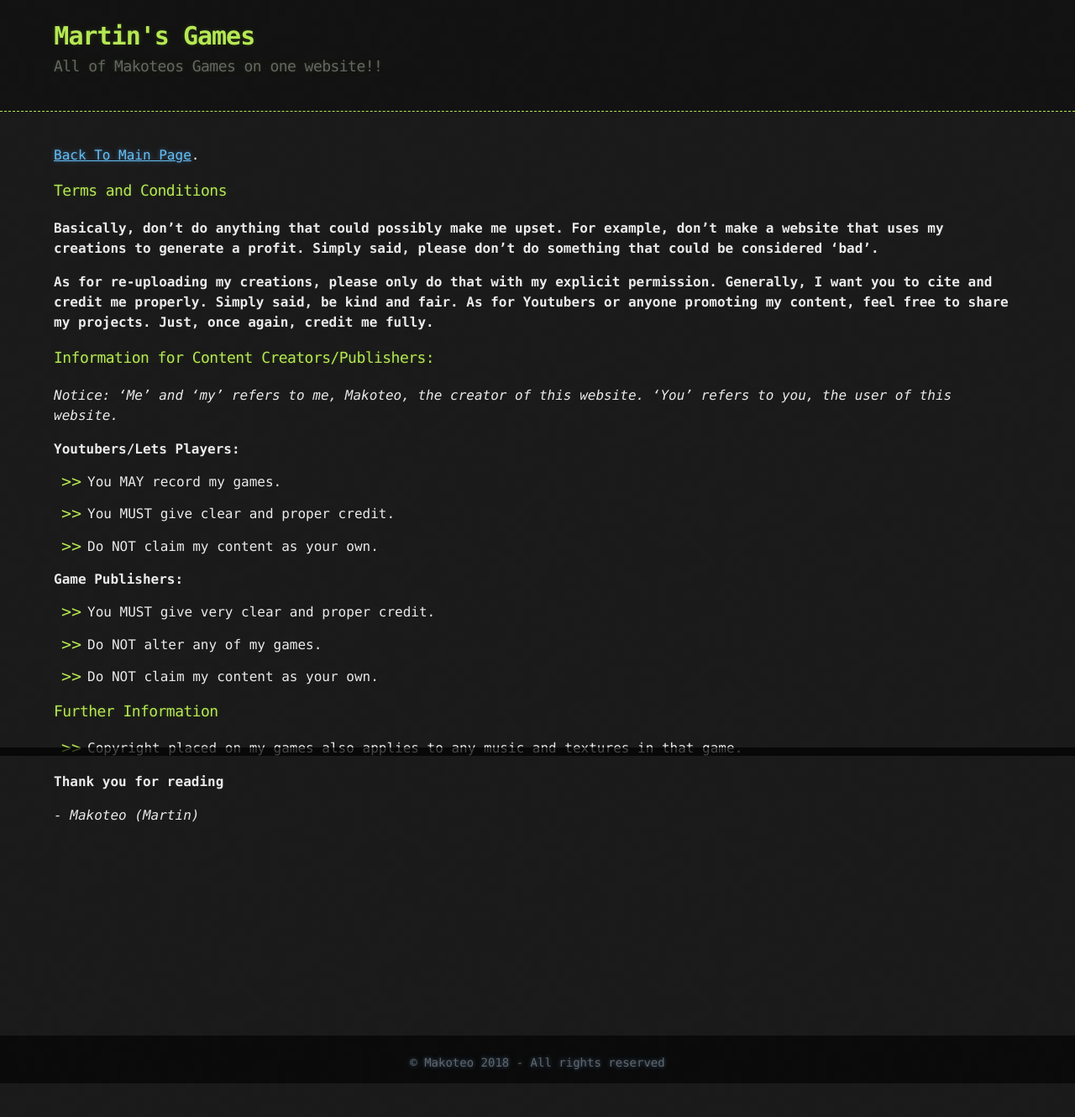
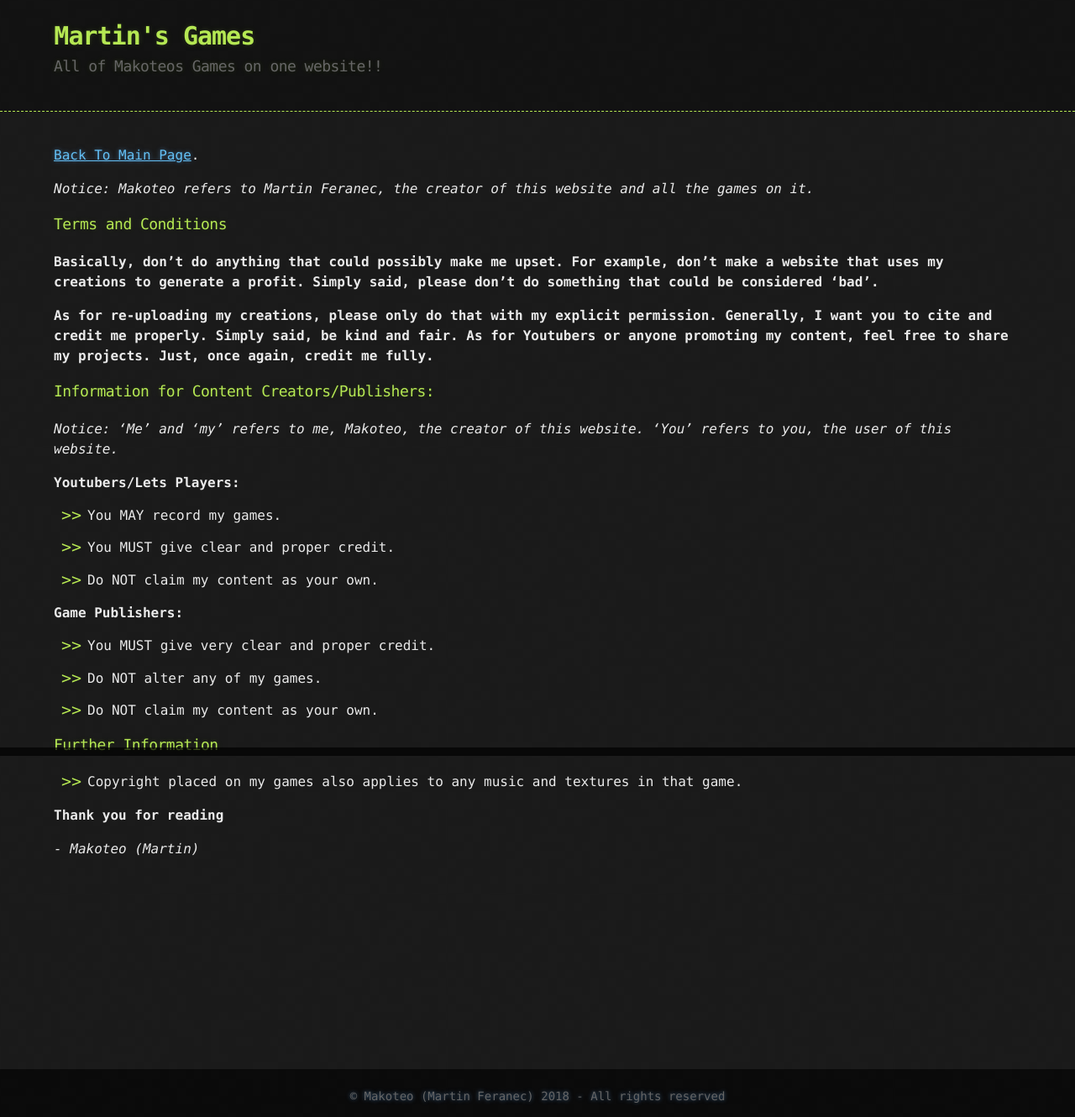
Before and after one commit to makoteo/blog, a Jekyll site: the page built from copryright-notice.md, in a window 1280 px wide. Shown: the whole page at 84% size. Built offline with Jekyll 4.4.1, drawn with Linux system fonts in a browser that asks for light colours; before the commit the page ends 1290 px from its top, so only the background shows below that.

Commit message:
Added my name

```diff
--- a/_games/voxel-biome/tmp.js
+++ b/_games/voxel-biome/tmp.js
@@ -1,5 +1,5 @@
 // ------------------------------------------------
-// Copyright (c) 2018 Makoteo. All rights reserved.
+// Copyright (c) 2018 Makoteo (Martin Feranec). All rights reserved.
 // ------------------------------------------------
 
 // ---------------------------------------------------------------------------------------------------------------------
@@ -1382,7 +1382,7 @@ function game(){
         }
 
         if (cardSelected !== 0) {
-            if (animationOffset < 200) {
+            if ((animationOffset < 200 && FULLSCREEN === false) || (animationOffset < WIDTH/6 + WIDTH/50 && FULLSCREEN === true)) {
                 animationOffset += 5;
             }
         } else if(blackScreen2Opacity < 0.5){
@@ -3600,8 +3600,6 @@ function game(){
     }
     var height = document.documentElement.clientHeight;
 
-    console.log(height + " + " + screen.height);
-
     if (height === screen.height && FULLSCREEN === false) {
         unloadScrollBars();
         tempCanvas.width = document.body.clientWidth;
--- a/_layouts/default.html
+++ b/_layouts/default.html
@@ -28,7 +28,7 @@
 
     </div>
 
-    <div id="foo-pop"><a href="https://makoteo.github.io/blog/copyright-notice">&#169 Makoteo 2018 - All rights reserved</h2></a></div>
+    <div id="foo-pop"><a href="https://makoteo.github.io/blog/copyright-notice">&#169 Makoteo (Martin Feranec) 2018 - All rights reserved</h2></a></div>
     <div id="foo-boring"></div>
 
   </body>
--- a/copryright-notice.md
+++ b/copryright-notice.md
@@ -5,6 +5,8 @@ title: Copyright Notice
 ---
 
 [Back To Main Page](./index.md).
+
+*Notice: Makoteo refers to Martin Feranec, the creator of this website and all the games on it.*
 
 ### Terms and Conditions
 
```
